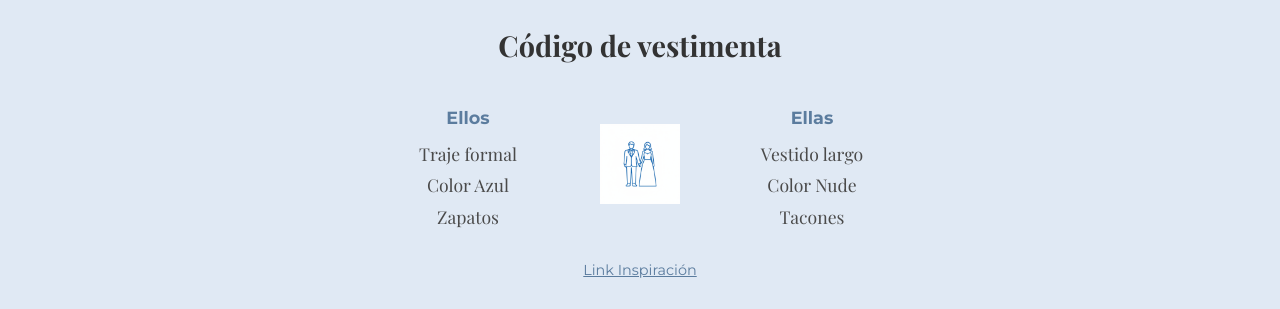
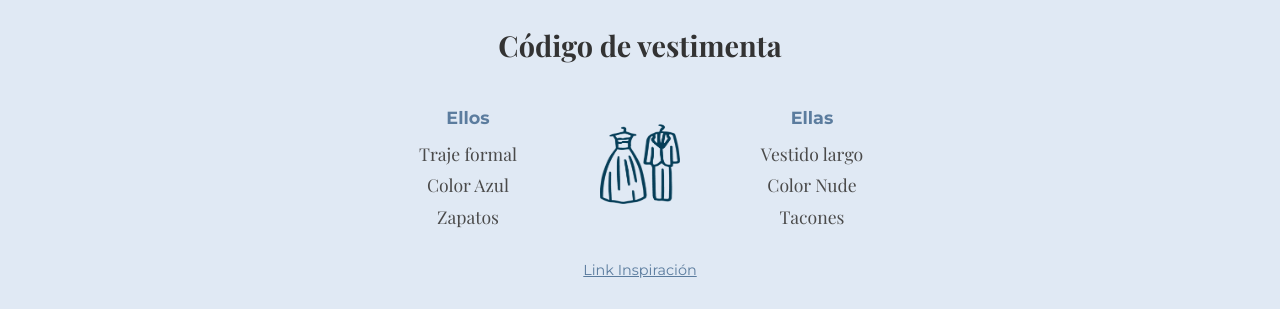
Before and after one commit to irodrigofez/wedding6, a plain HTML site: page index.html in a window 1280 px wide. Shown: the part 3340-3649 px from the top of the page. Drawn offline with nearby package versions, Linux system fonts and the light colour scheme.

Commit message:
Se agrega nueva vestimetna

```diff
--- a/index.html
+++ b/index.html
@@ -115,7 +115,7 @@
                 <p>Zapatos</p>
             </div>
             <div class="dress-code-icon">
-                <img src="./4.png" alt="Icono de vestimenta">
+                <img src="./VESTIMENTA.png" alt="Icono de vestimenta">
             </div>
             <div class="dress-code-item">
                 <p class="role">Ellas</p>
```
Also changed, not shown: VESTIMENTA.png (renamed from CODIGO DE VESTIMENTA.png).
